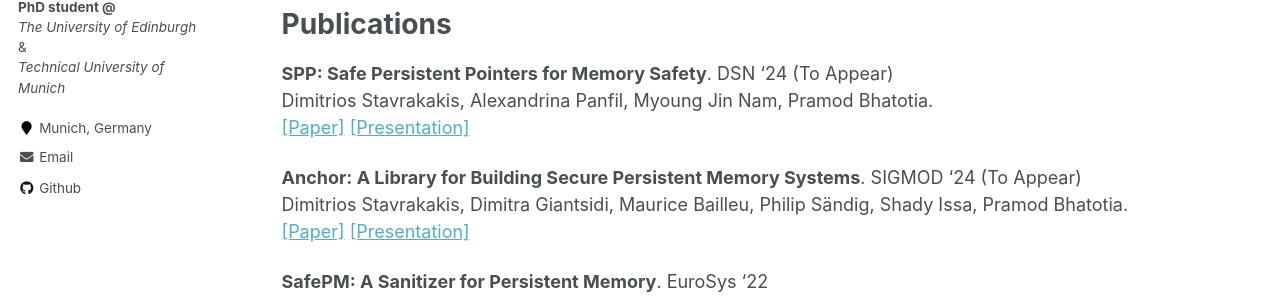
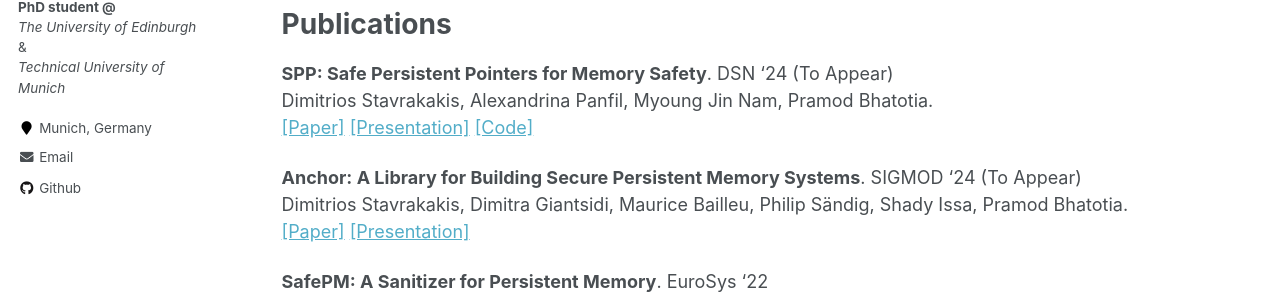
Before and after one commit to dimstav23/dimstav23.github.io, a Jekyll site: the page built from _pages/cv.md, in a window 1280 px wide and 900 px high. Shown: the part 338-637 px from the top of the window. Built offline with Jekyll 4.4.1, drawn with Linux system fonts in a browser that asks for light colours.

Commit message:
update SPP
Signed-off-by: dimstav23 <dimstav23@gmail.com>

```diff
--- a/_pages/cv.md
+++ b/_pages/cv.md
@@ -21,7 +21,7 @@ Publications
 ======
 __SPP: Safe Persistent Pointers for Memory Safety__. DSN '24 (To Appear)  \
 Dimitrios Stavrakakis, Alexandrina Panfil, Myoung Jin Nam, Pramod Bhatotia. \
-[[Paper]](https://dimstav23.github.io/publications) [[Presentation]](https://dimstav23.github.io/publications)
+[[Paper]](https://dimstav23.github.io/publications) [[Presentation]](https://dimstav23.github.io/publications) [[Code]](https://github.com/dimstav23/SPP)
 
 __Anchor: A Library for Building Secure Persistent Memory Systems__. SIGMOD '24 (To Appear)  \
 Dimitrios Stavrakakis, Dimitra Giantsidi, Maurice Bailleu, Philip Sändig, Shady Issa, Pramod Bhatotia. \
```
Also changed, not shown: _pages/publications.md (+1 -1 lines).
